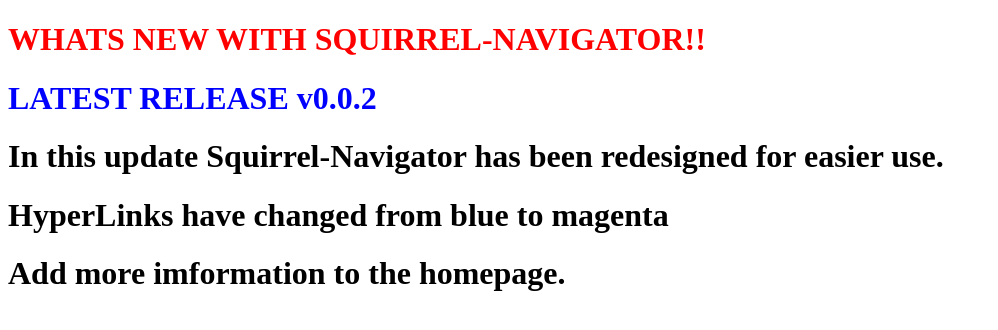
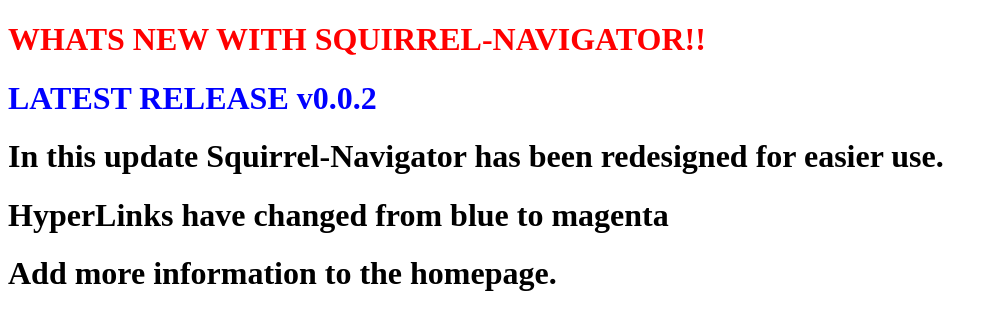
Before and after one commit to gifburst/Squirrel-NavigatorNEW, a plain HTML site: page index.html in a window 1280 px wide. Shown: the whole page, without its empty margins (0-998 px from the left). Drawn offline with Linux system fonts and the light colour scheme.

Commit message:
Update index.html

```diff
--- a/index.html
+++ b/index.html
@@ -5,6 +5,6 @@
   <h1 style="color:BLUE;">LATEST RELEASE v0.0.2</h1>
   <h1>In this update Squirrel-Navigator has been redesigned for easier use.</h1>
   <h1>HyperLinks have changed from blue to magenta</h1>
-    <h1>Add more imformation to the homepage.</h1>
+    <h1>Add more information to the homepage.</h1>
 </body>
 </html>
```
